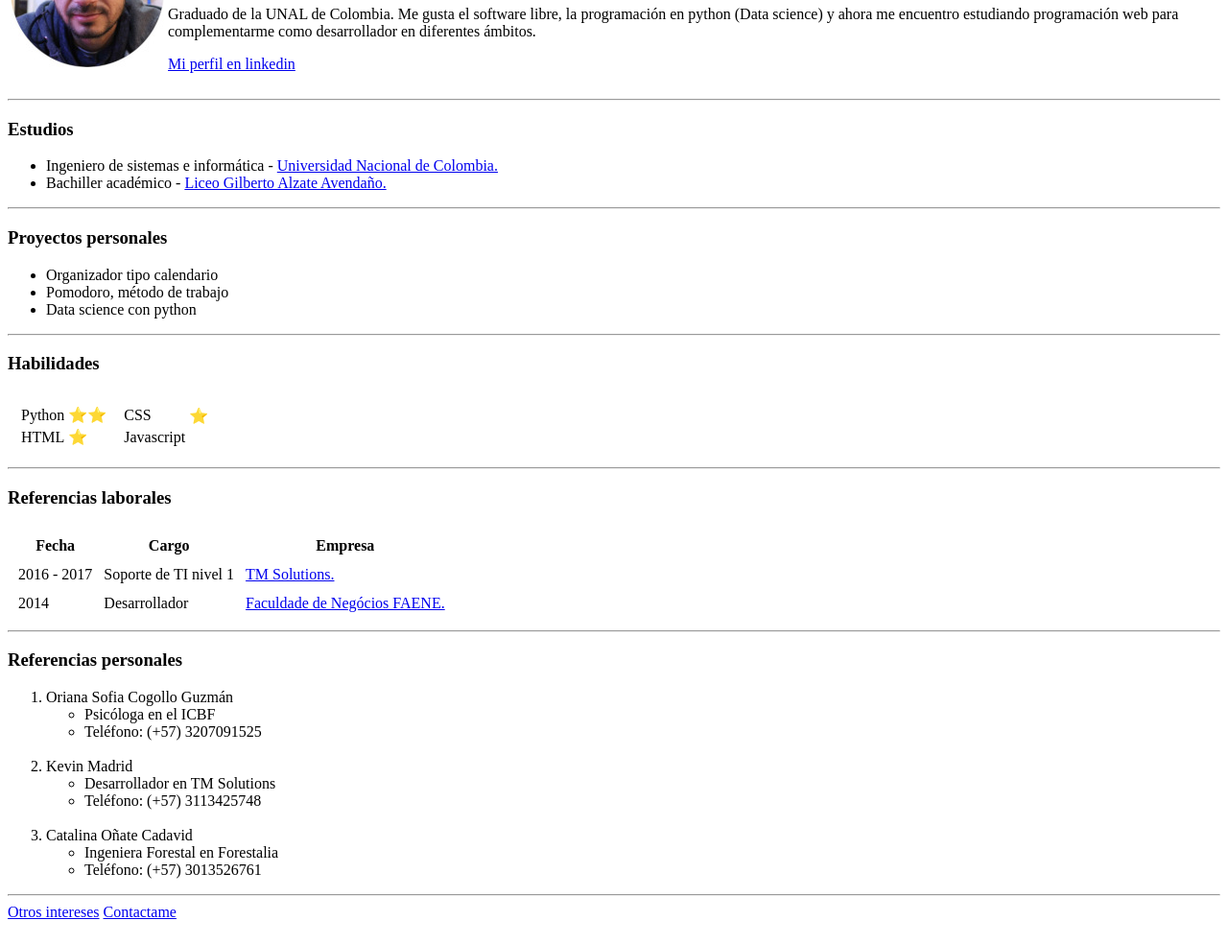
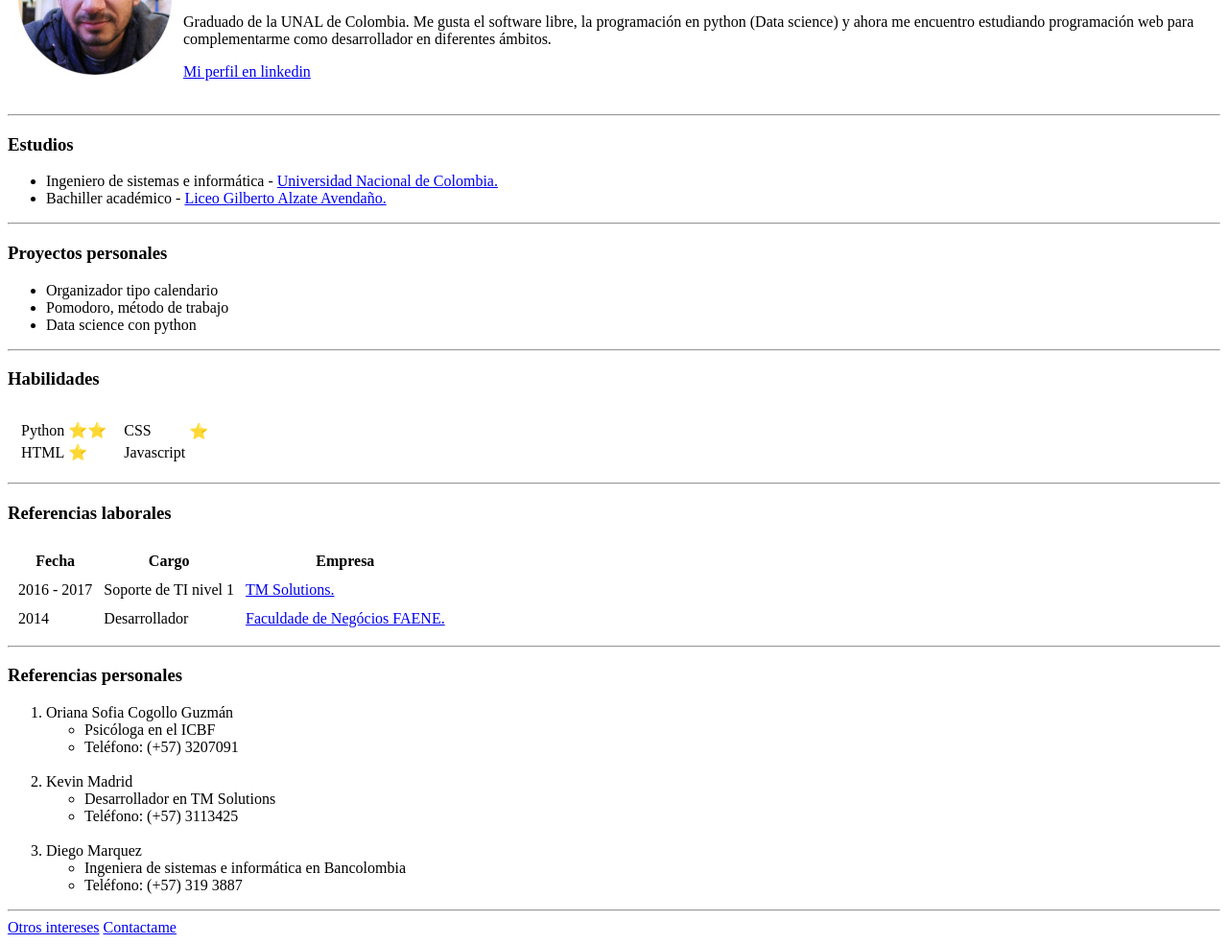
Before and after one commit to hdanielmm/cv, a plain HTML site: page index.html in a window 1280 px wide. Shown: the part 119-1103 px from the top of the page at 96% size. Drawn offline with Linux system fonts and the light colour scheme.

Commit message:
Actualización en referencias personales

```diff
--- a/index.html
+++ b/index.html
@@ -7,7 +7,7 @@
   </head>
 
   <body>
-    <table>
+    <table cellspacing="10">
       <tr>
         <td><img src="images/daniel.jpg" alt="Foto de perlfil"></td>
         <td>
@@ -103,7 +103,7 @@
         Oriana Sofia Cogollo Guzmán
         <ul>
           <li>Psicóloga en el ICBF</li>
-          <li>Teléfono: (+57) 3207091525</li>
+          <li>Teléfono: (+57) 3207091</li>
         </ul>
       </li>
       <br>
@@ -111,15 +111,15 @@
         Kevin Madrid
         <ul>
           <li>Desarrollador en TM Solutions</li>
-          <li>Teléfono: (+57) 3113425748</li>
+          <li>Teléfono: (+57) 3113425</li>
         </ul>
       </li>
       <br>
       <li>
-        Catalina Oñate Cadavid
+        Diego Marquez
         <ul>
-          <li>Ingeniera Forestal en Forestalia</li>
-          <li>Teléfono: (+57) 3013526761</li>
+          <li>Ingeniera de sistemas e informática en Bancolombia</li>
+          <li>Teléfono: (+57) 319 3887</li>
         </ul>
       </li>
     </ol>
```
